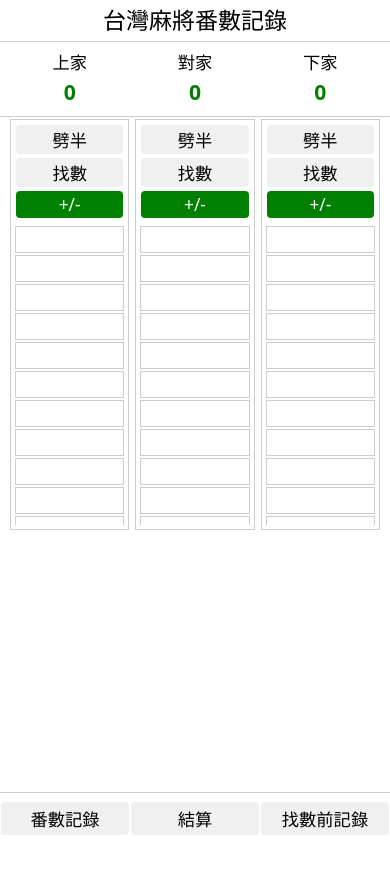
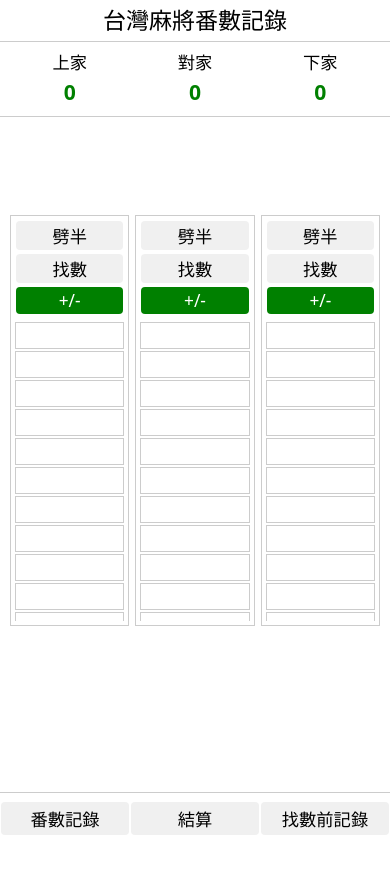
Before and after one commit to TerenceMKH/mahjong-score-pwa, a React (Vite) app: page / in a window 390 px wide. Shown: the top 874 px of the page. After the commit the page ends 844 px from the top, so only its background shows below. Built offline with nearby package versions, Linux system fonts and the light colour scheme.

Commit message:
Mobile layout fixes

```diff
--- a/src/App.css
+++ b/src/App.css
@@ -1,10 +1,16 @@
+html, body {
+  height: 100%;
+  overflow: hidden;
+  margin: 0;
+}
+
 .app {
   text-align: center;
   padding: 0 8px 60px 8px; /* No top padding since header is fixed */
   max-width: 100vw;
-  overflow-x: hidden;
+  overflow: hidden;
   position: relative;
-  min-height: 100vh;
+  height: 100%;
   font-size: 1.2em;
   background-color: white;
   color: black;
@@ -83,6 +89,7 @@
 
 .content {
   padding-bottom: 60px; /* For footer */
+  overflow: hidden;
 }
 
 .settlement-content {
@@ -336,7 +343,7 @@ button {
 /* Footer */
 .footer {
   position: fixed;
-  bottom: 0;
+  bottom: env(safe-area-inset-bottom);
   left: 0;
   width: 100%;
   display: flex;
```
Also changed, not shown: 6 other files (tests, documents, lock files or other folders).
